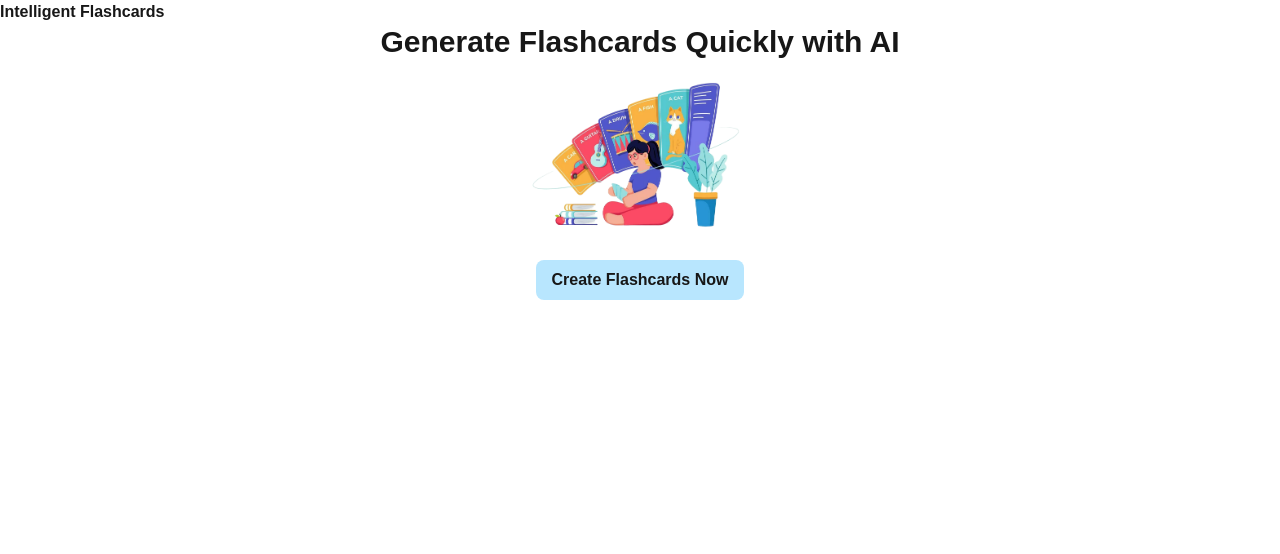
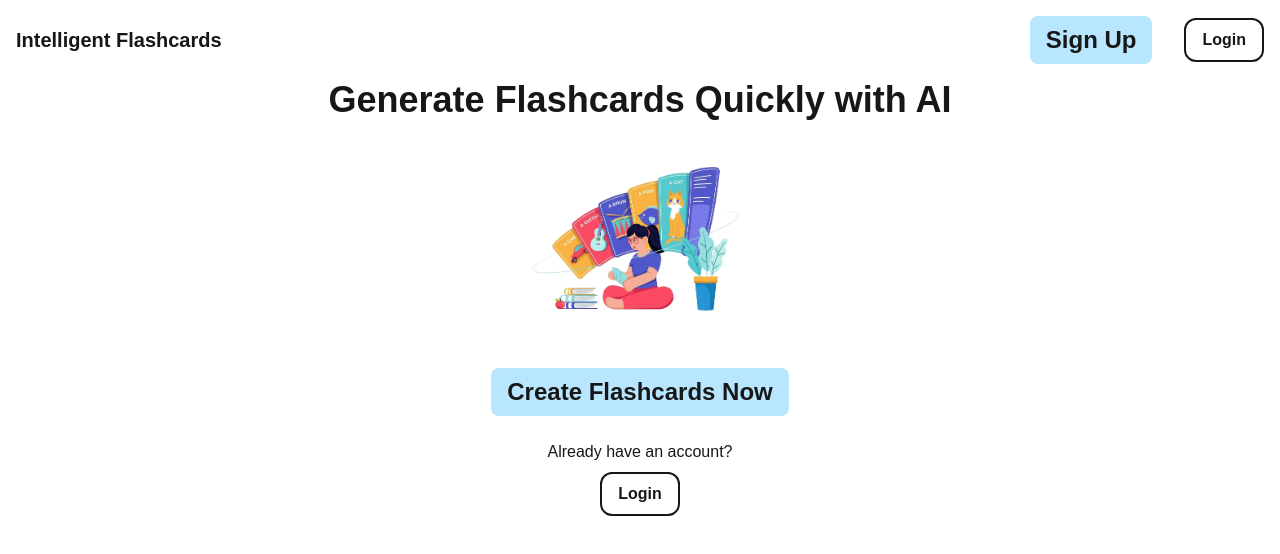
Before and after one commit to aiero-cse-ucmerced/hackathon-ucmerced-project-fall2025, a Next.js app: page / in a window 1280 px wide. Shown: the top 554 px of the page. Built offline with nearby package versions, Linux system fonts and the light colour scheme.

Commit message:
feat: make cool looking landing page

```diff
--- a/src/app/page.tsx
+++ b/src/app/page.tsx
@@ -6,14 +6,18 @@ import Main from "../components/main";
 export default function Home() {
   return (
     <Main includeHeader centerChildren>
-      <p className={`text-3xl font-bold w-fit`}>Generate Flashcards Quickly with AI</p>
+      <p className={`text-lg md:text-4xl font-bold w-fit`}>Generate Flashcards Quickly with AI</p>
       <Image
         src={HeroImage}
         alt="Flashcards Illustration"
         width={300}
         height={200}
       />
-      <Button href="/login/signup">Create Flashcards Now</Button>
+      <Button href="/login/signup" cta>Create Flashcards Now</Button>
+      <section className="flex flex-col items-center gap-2">
+        <p>Already have an account?</p>
+        <Button href="/login/signup">Login</Button>
+      </section>
     </Main>
   );
 }
--- a/src/components/button.tsx
+++ b/src/components/button.tsx
@@ -1,11 +1,12 @@
 interface Props {
   href: string;
-  children: React.ReactNode;
+  children?: React.ReactNode;
+  cta?: boolean;
 }
 
 export default function Button(props: Props) {
   return (
-    <a href={props.href} className={`bg-sky-200 font-bold w-fit px-4 py-2 border-0 rounded-lg`}>
+    <a href={props.href} className={`${props.cta ? "bg-sky-200 text-2xl" : "border-2 rounded-xl"} font-bold w-fit px-4 py-2 border-0 rounded-lg my-auto`}>
       {props.children}
     </a>
   )
--- a/src/components/header.tsx
+++ b/src/components/header.tsx
@@ -1,9 +1,13 @@
-import Image from "next/image";
+import Button from "./button";
 
 export default function Header() {
-    return (
-      <header>
-        <h1 className="font-bold">Intelligent Flashcards</h1>
-      </header>
-    )
+  return (
+    <header className="mx-4 md:my-4 flex flex-row justify-center md:justify-between">
+      <h1 className="text-center md:text-left font-bold my-auto md:text-xl">Intelligent Flashcards</h1>
+      <section className="hidden md:flex flex-row gap-4 md:gap-8">
+        <Button href="/login/signup" cta>Sign Up</Button>
+        <Button href="/login">Login</Button>
+      </section>
+    </header>
+  )
 }
--- a/src/components/main.tsx
+++ b/src/components/main.tsx
@@ -4,12 +4,13 @@ interface Props {
     includeHeader?: boolean;
     children?: React.ReactNode;
     centerChildren?: boolean;
+    className?: string;
 }
 
 export default function Main(props: Props) {
     return (<>
         {props?.includeHeader && <Header />}
-        <main className={`${props?.centerChildren ? "flex flex-col items-center" : ""}`}>
+        <main className={`flex gap-6 ${props?.centerChildren ? "flex-col items-center" : ""} ${props.className}`}>
             {props?.children}
         </main>
     </>);
```
